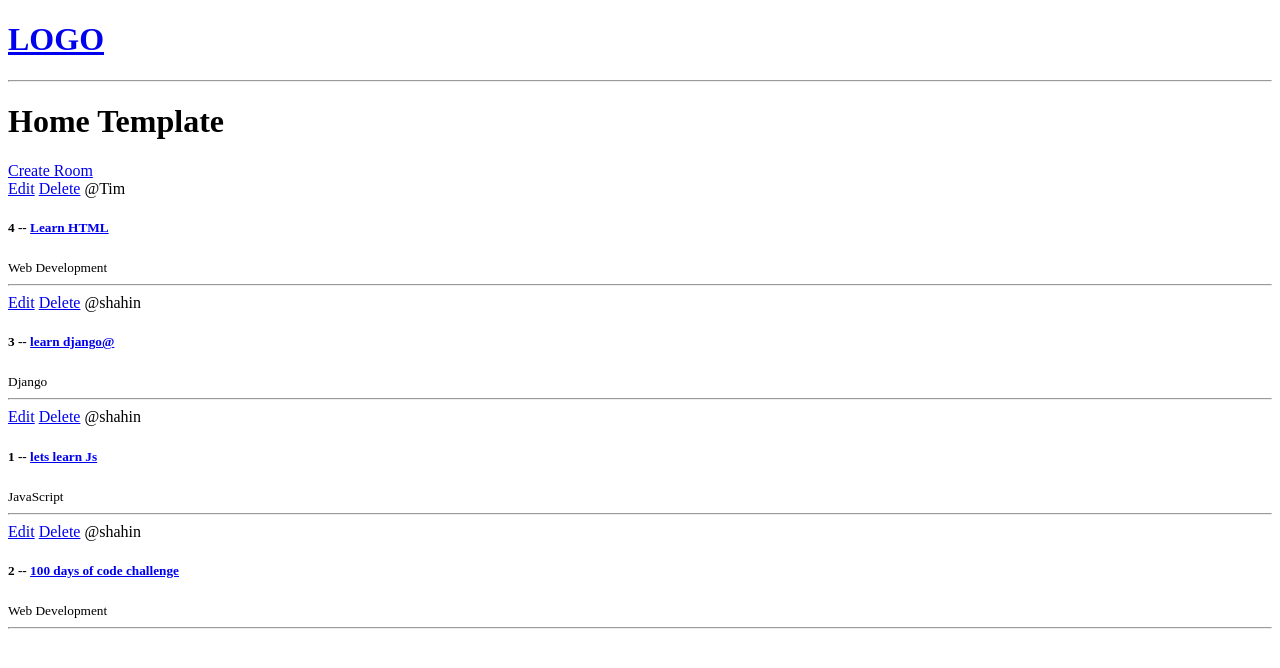
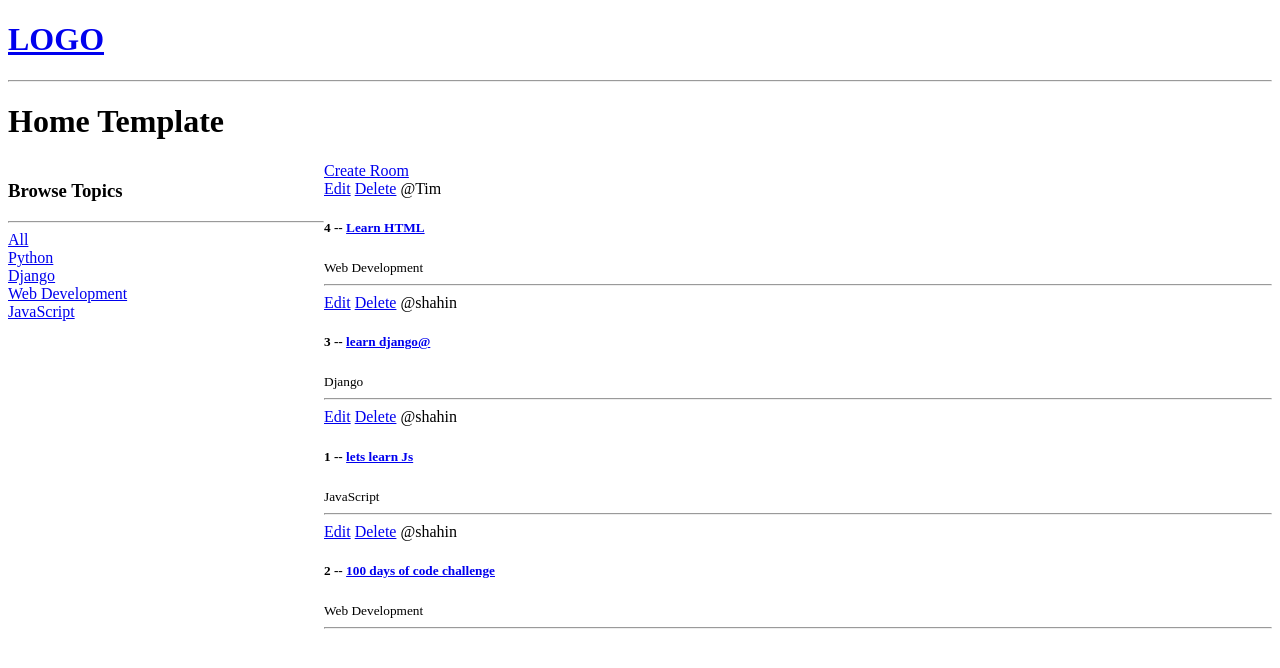
Before and after one commit to SahinS9/studybud, a Django app: page / in a window 1280 px wide. Shown: the top 668 px of the page. Run offline with Django 3.2, Linux system fonts and the light colour scheme; data comes from the database, SQL or seed files in the repository.

Commit message:
search structure created, search bar and functionality is added in the next commit

```diff
--- a/base/templates/base/home.html
+++ b/base/templates/base/home.html
@@ -2,11 +2,39 @@
 
 {% block content %}
 
+<style>
+    .home-container{
+        display: grid;
+        grid-template-columns: 1fr 3fr;
+    }
+</style>
+
+
 <h1>Home Template</h1>
 
+<div class = "home-container">
+
+    <div>
+        <h3>Browse Topics</h3>
+        <hr>
+
+        <div>
+            <!-- in order to get all topics when open a home page -->
+            <a href = "{% url 'home' %}" >All</a>
+        </div>
+
+
+        {% for topic in topics %}
+
+            <div>
+                <!-- this home?topic_name view helps to filter data on the home page | that q variable we use in views.home -->
+                <a href = "{% url 'home' %}?q={{topic.name}}" >{{topic.name}}</a>
+            </div>
+
+        {% endfor %}
+    </div>
 <div>
-
-<a href = '{% url "create-room" %}'>Create Room</a>
+    <a href = '{% url "create-room" %}'>Create Room</a>
 
     <div>
         {% for room in rooms%}
@@ -23,4 +51,7 @@
     </div>
 
 </div>
+
+
+</div>
 {% endblock content %}
--- a/base/views.py
+++ b/base/views.py
@@ -1,6 +1,6 @@
 from django.shortcuts import render, redirect
 from django.http import HttpResponse
-from .models import Room
+from .models import Room, Topic
 from .forms import RoomForm
 
 # rooms = [
@@ -12,8 +12,21 @@ from .forms import RoomForm
 
 
 def home(request):
-    rooms = Room.objects.all()
-    context = {'rooms':rooms}
+    # string q is equal to the what we pass it in the url
+    q = request.GET.get('q') if request.GET.get('q') != None else ''
+
+        # with the foreign key connection we go to the topic model and filter name
+        # if icontains has filter value it ll use, not - then no
+    rooms = Room.objects.filter(topic__name__icontains = q)
+
+    # rooms = Room.objects.all()
+
+    #need to change topics for most viewed or smth
+    topics= Topic.objects.all()
+
+
+
+    context = {'rooms':rooms, 'topics':topics}
     return render(request, 'base/home.html', context)
 
 def room (request,pk):
```
